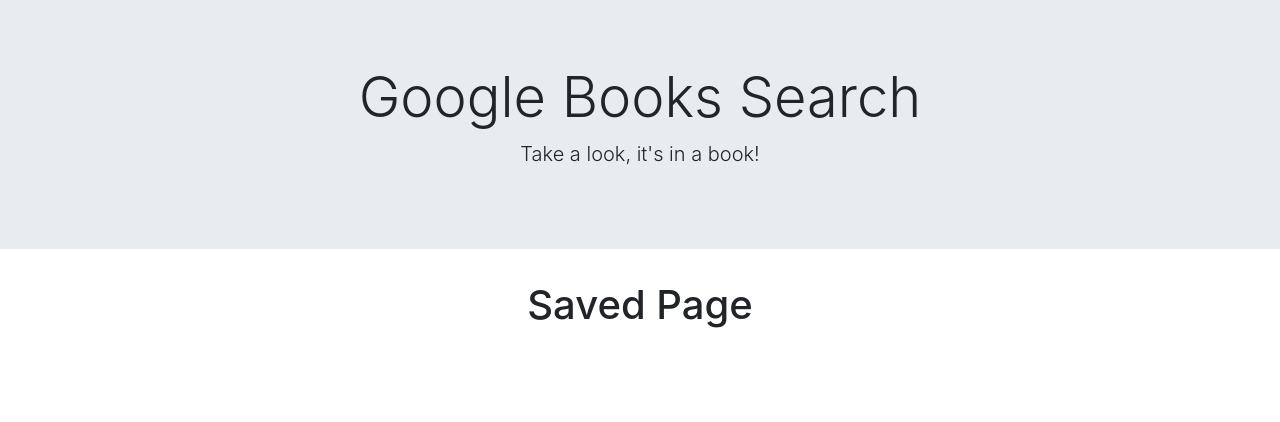
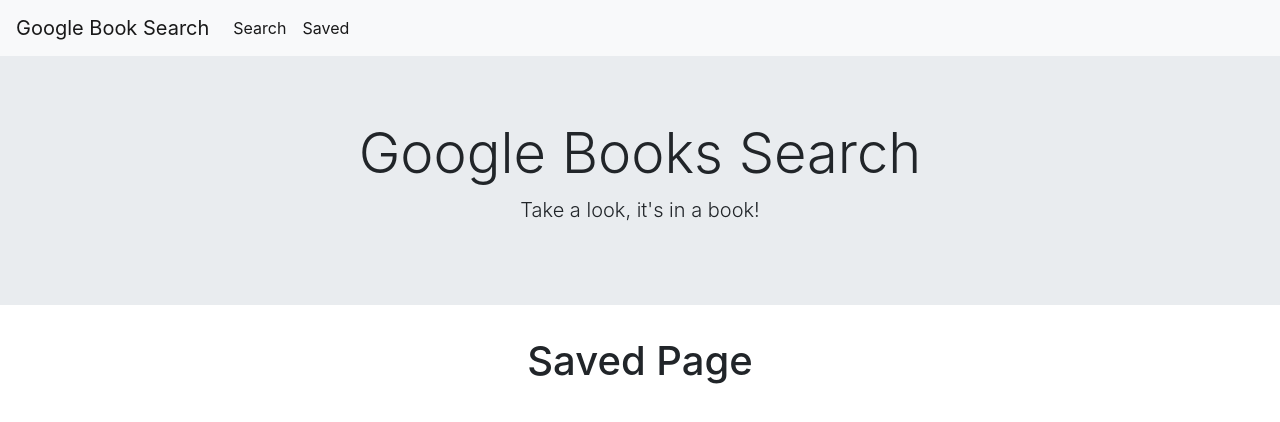
Before and after one commit to cgriffin332/google-books-search332, a React (Create React App) app in the folder client/: page /saved in a window 1280 px wide. Shown: the top 422 px of the page. Built offline with nearby package versions, Linux system fonts and the light colour scheme; no server answers.

Commit message:
add navbar

```diff
--- a/client/src/App.js
+++ b/client/src/App.js
@@ -5,9 +5,9 @@
 // import API from "./utils/API";
 import "./App.css";
 import Jumbotron from "./components/Jumbotron";
+import Navbar from "./components/Navbar";
 
 function App() {
-
   // useEffect(() => {
   //   API.getBooks("holes")
   //     .then((response) => {
@@ -26,7 +26,8 @@
   return (
     <div className="App">
       <Router>
-        <Jumbotron/>
+        <Navbar />
+        <Jumbotron />
         <Switch>
           <Route exact path="/saved" component={Saved} />
           <Route exact path="/" component={Search} />
--- /dev/null
+++ b/client/src/components/Navbar.jsx
@@ -0,0 +1,33 @@
+import React from "react";
+import { Link } from "react-router-dom";
+
+const Navbar = () => {
+  return (
+    <nav className="navbar navbar-expand-lg navbar-light bg-light">
+      <span className="navbar-brand">Google Book Search</span>
+      <button
+        className="navbar-toggler"
+        type="button"
+        data-toggle="collapse"
+        data-target="#navbarNavAltMarkup"
+        aria-controls="navbarNavAltMarkup"
+        aria-expanded="false"
+        aria-label="Toggle navigation"
+      >
+        <span className="navbar-toggler-icon"></span>
+      </button>
+      <div className="collapse navbar-collapse" id="navbarNavAltMarkup">
+        <div className="navbar-nav">
+          <Link className="nav-item nav-link active" to="/search">
+            Search
+          </Link>
+          <Link className="nav-item nav-link active" to="/saved">
+            Saved
+          </Link>
+        </div>
+      </div>
+    </nav>
+  );
+};
+
+export default Navbar;
```
